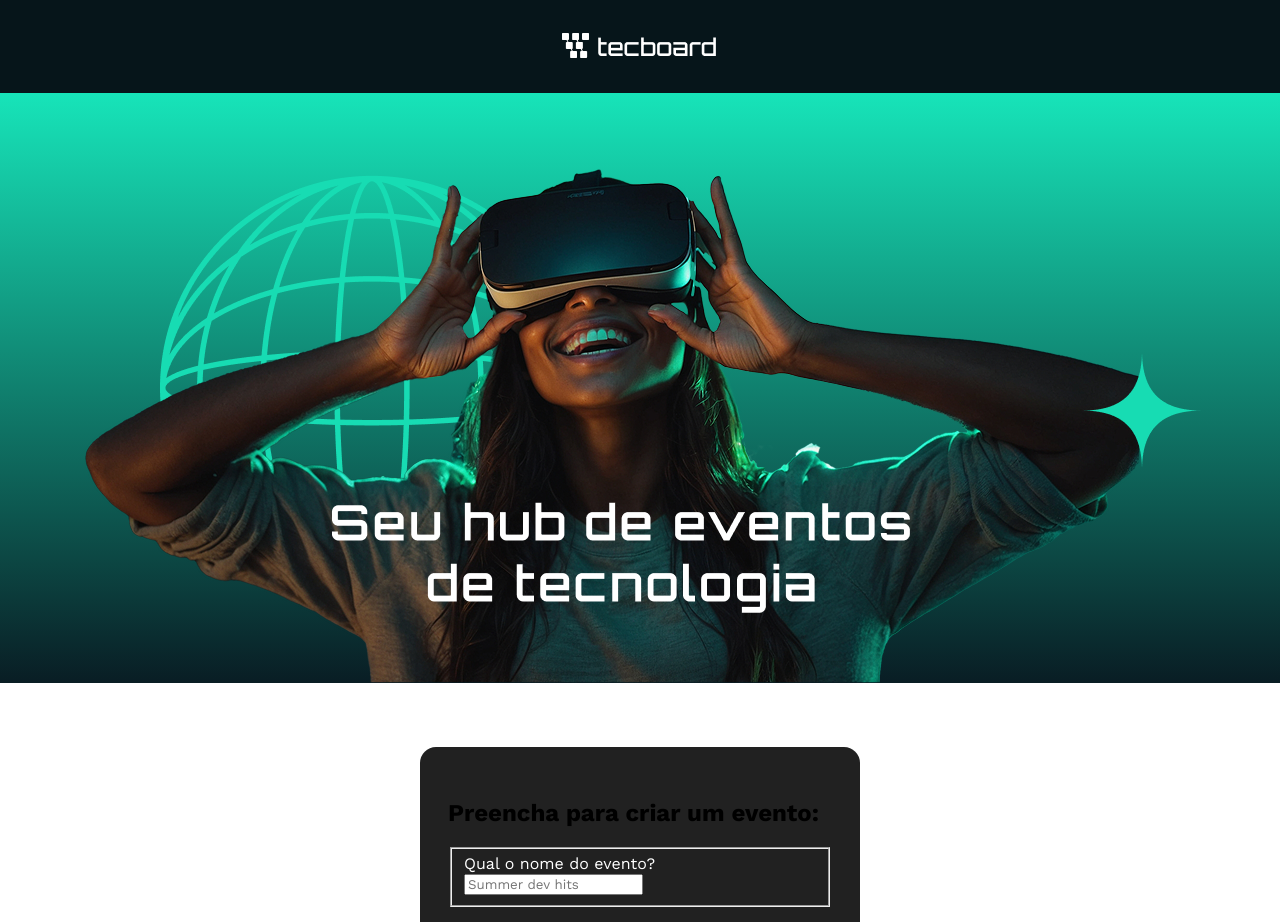
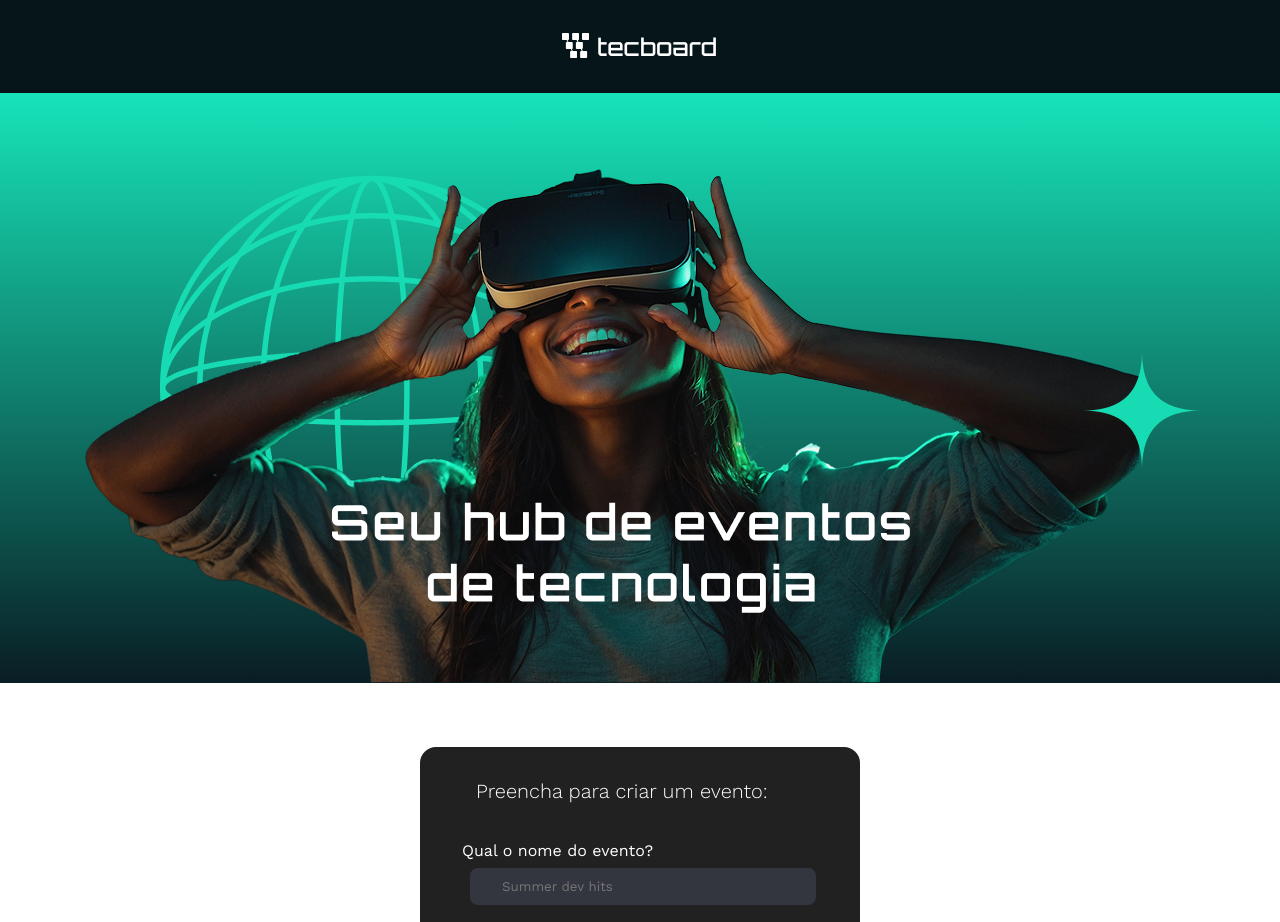
Before and after one commit to MeloMatheus89/tecboard-alura, a React (Vite) app: page / in a window 1280 px wide. Shown: the top 922 px of the page. Built offline with nearby package versions, Linux system fonts and the light colour scheme.

Commit message:
feat: add input styles and fieldset component, import styles in form components

```diff
--- a/src/componentes/CampoDeEntrada/input.estilos.css
+++ b/src/componentes/CampoDeEntrada/input.estilos.css
@@ -1,3 +1,20 @@
-/* input {
-    background-color: ;
-} */
+input {
+  background-color: var(--cinza-medio);
+  border: var(--cinza-medio) 1px;
+  border-radius: 8px;
+  height: 35px;
+  width: 328px;
+  margin: 8px;
+  padding-left: 16px;
+  color: #7d7878;
+}
+
+input::placeholder {
+  padding: 8px 16px;
+}
+/*
+    TO DO: Fazer esse elemento ficar em destaque verde na cor designada
+*/
+input:active {
+  border: var(--verde-destaque) 12px;
+}
--- /dev/null
+++ b/src/componentes/CampoDeFormulario/fieldset.estilos.css
@@ -0,0 +1,3 @@
+fieldset {
+  border: none;
+}
--- a/src/componentes/CampoDeFormulario/index.jsx
+++ b/src/componentes/CampoDeFormulario/index.jsx
@@ -1,3 +1,5 @@
+import "./fieldset.estilos.css";
+
 export function CampoDeFormulario({ children }) {
   return <fieldset>{children}</fieldset>;
 }
--- /dev/null
+++ b/src/componentes/TituloFormulario/h2.estilos.css
@@ -0,0 +1,10 @@
+h2 {
+  color: var(--branco-textos);
+  font-size: var(--font-size-large);
+  line-height: var(--body-line-height);
+  font-weight: 300;
+  margin: 0;
+  padding-left: 28px;
+  padding-right: 28px;
+  padding-bottom: 32px;
+}
--- a/src/componentes/TituloFormulario/index.jsx
+++ b/src/componentes/TituloFormulario/index.jsx
@@ -1,3 +1,5 @@
+import "./h2.estilos.css";
+
 export function TituloFormulario(tituloFormulario) {
   return <h2>{tituloFormulario.children}</h2>;
 }
```
